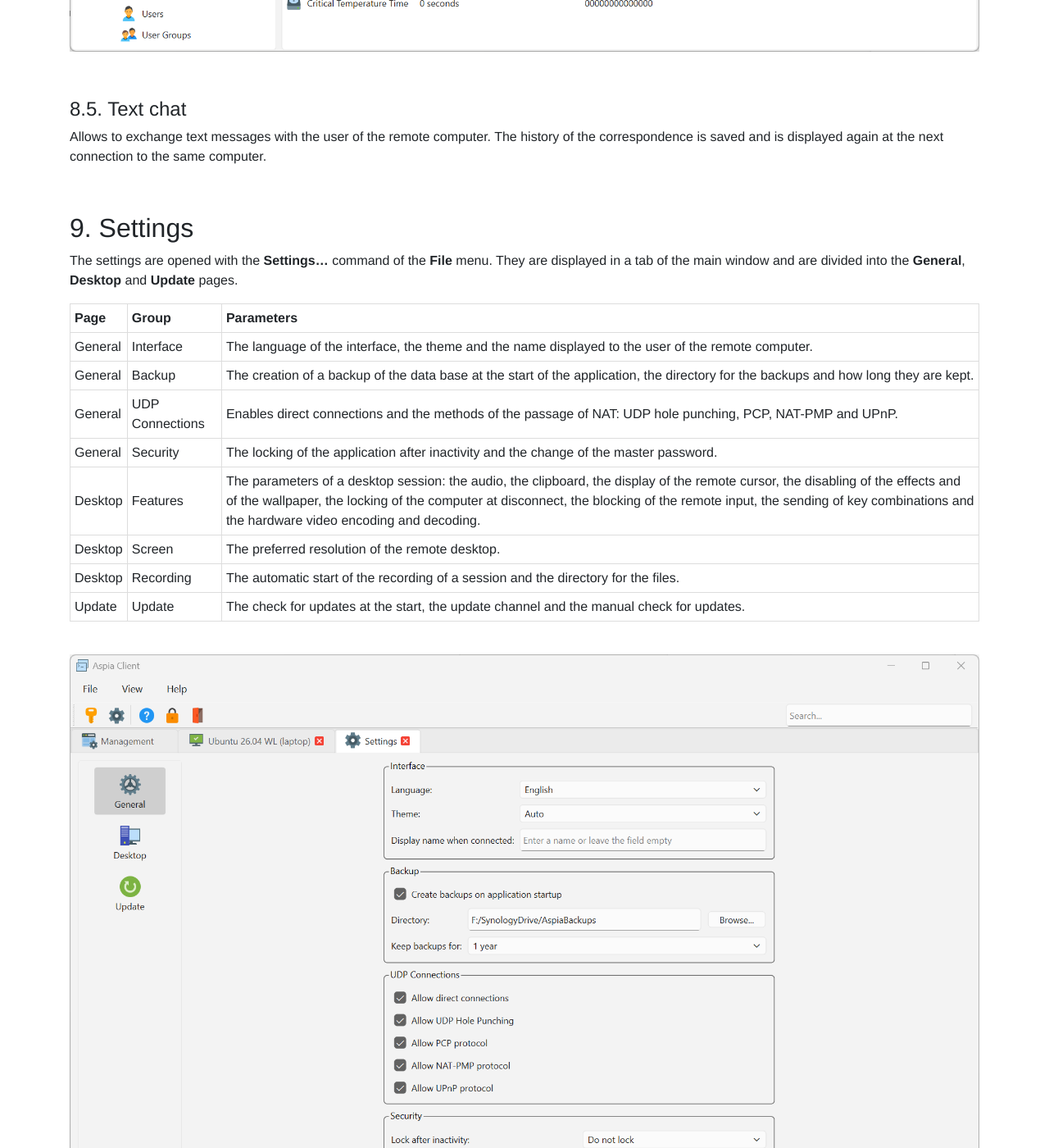
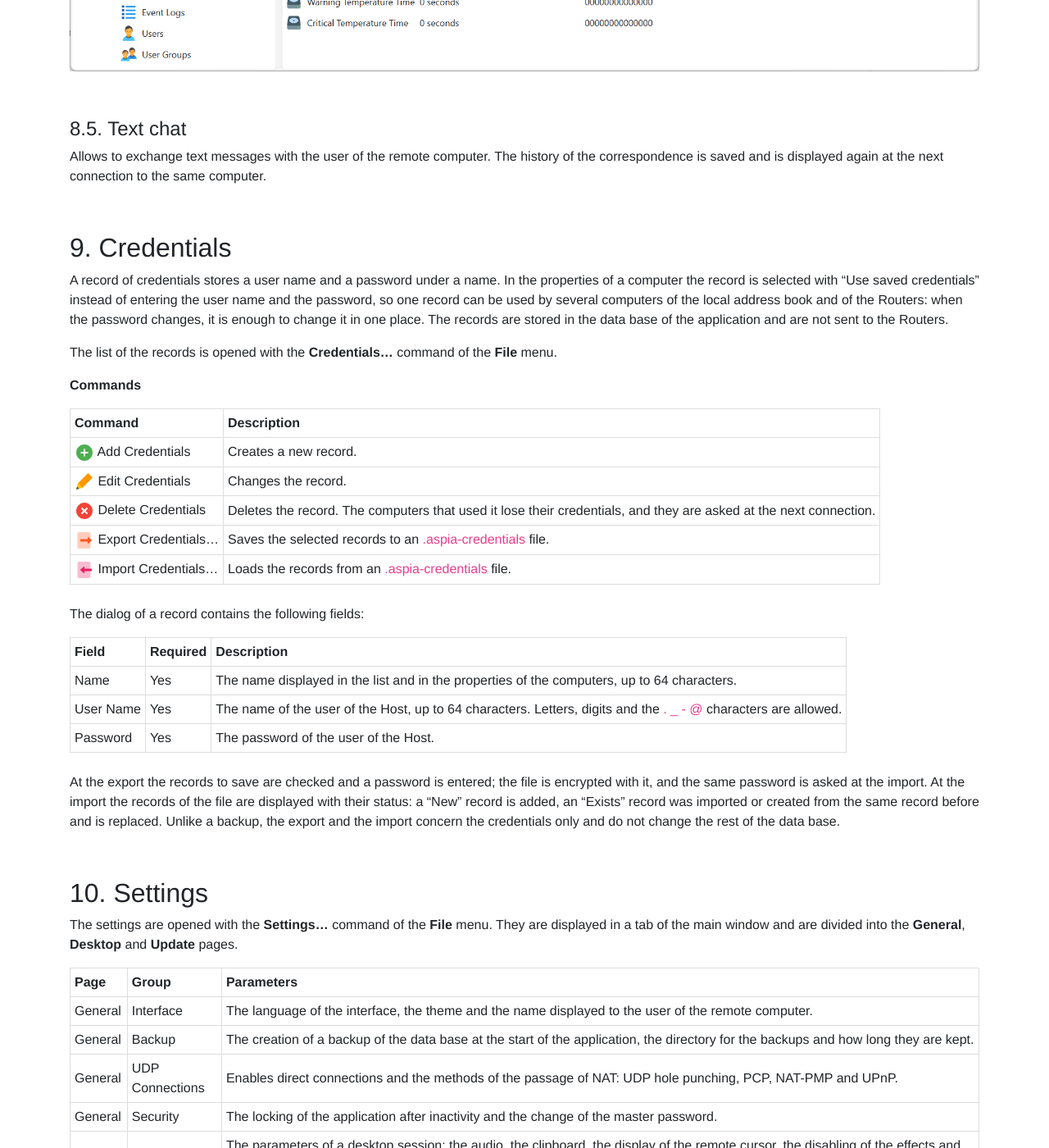
Before and after one commit to dchapyshev/dchapyshev.github.io, a Jekyll site: the page built from docs/client.md, in a window 1280 px wide and 1400 px high, scrolled down 20548 px. Shown: the whole window at 82% size. Built offline with Jekyll 4.4.1, drawn with Linux system fonts in a browser that asks for light colours; some of the changed text lies outside the part shown.

Commit message:
Update docs.

```diff
--- a/docs/client.md
+++ b/docs/client.md
@@ -27,10 +27,11 @@ title: Aspia Client
     3. [File transfer](#session-filetransfer)
     4. [System information](#session-sysinfo)
     5. [Text chat](#session-textchat)
-9. [Settings](#settings)
-10. [Command line](#command-line)
-11. [Environment variables](#env-vars)
-12. [Logs](#logs)
+9. [Credentials](#credentials)
+10. [Settings](#settings)
+11. [Command line](#command-line)
+12. [Environment variables](#env-vars)
+13. [Logs](#logs)
 
 ## 1. Purpose <a name="purpose"></a>
 Allows you to connect to and control Hosts. It also contains the address book and the management of
@@ -698,7 +699,44 @@ correspondence is saved and is displayed again at the next connection to the sam
 
 <br/>
 
-## 9. Settings <a name="settings"></a>
+## 9. Credentials <a name="credentials"></a>
+A record of credentials stores a user name and a password under a name. In the properties of a
+computer the record is selected with "Use saved credentials" instead of entering the user name and
+the password, so one record can be used by several computers of the local address book and of the
+Routers: when the password changes, it is enough to change it in one place. The records are stored
+in the data base of the application and are not sent to the Routers.
+
+The list of the records is opened with the **Credentials...** command of the **File** menu.
+
+**Commands**
+
+| Command                                                                                                    | Description                                                                                                       |
+|------------------------------------------------------------------------------------------------------------|-------------------------------------------------------------------------------------------------------------------|
+| <img src="/images/icons/add.svg" width="24" height="24" alt="add"/> Add Credentials                        | Creates a new record.                                                                                             |
+| <img src="/images/icons/pencil-drawing.svg" width="24" height="24" alt="pencil-drawing"/> Edit Credentials | Changes the record.                                                                                               |
+| <img src="/images/icons/cancel.svg" width="24" height="24" alt="cancel"/> Delete Credentials               | Deletes the record. The computers that used it lose their credentials, and they are asked at the next connection. |
+| <img src="/images/icons/export.svg" width="24" height="24" alt="export"/> Export Credentials...            | Saves the selected records to an `.aspia-credentials` file.                                                       |
+| <img src="/images/icons/import.svg" width="24" height="24" alt="import"/> Import Credentials...            | Loads the records from an `.aspia-credentials` file.                                                              |
+
+<br/>
+The dialog of a record contains the following fields:
+
+| Field     | Required | Description                                                                                                      |
+|-----------|----------|------------------------------------------------------------------------------------------------------------------|
+| Name      | Yes      | The name displayed in the list and in the properties of the computers, up to 64 characters.                      |
+| User Name | Yes      | The name of the user of the Host, up to 64 characters. Letters, digits and the `. _ - @` characters are allowed. |
+| Password  | Yes      | The password of the user of the Host.                                                                            |
+
+<br/>
+At the export the records to save are checked and a password is entered; the file is encrypted with
+it, and the same password is asked at the import. At the import the records of the file are
+displayed with their status: a "New" record is added, an "Exists" record was imported or created
+from the same record before and is replaced. Unlike a backup, the export and the import concern the
+credentials only and do not change the rest of the data base.
+
+<br/>
+
+## 10. Settings <a name="settings"></a>
 The settings are opened with the **Settings...** command of the **File** menu. They are displayed
 in a tab of the main window and are divided into the **General**, **Desktop** and **Update** pages.
 
```
Also changed, not shown: other parts of docs/client.md (+3 -3 lines), documentation.md (+5 -4 lines), images/icons/add.svg (added), images/icons/cancel.svg (added), images/icons/pencil-drawing.svg (added).
